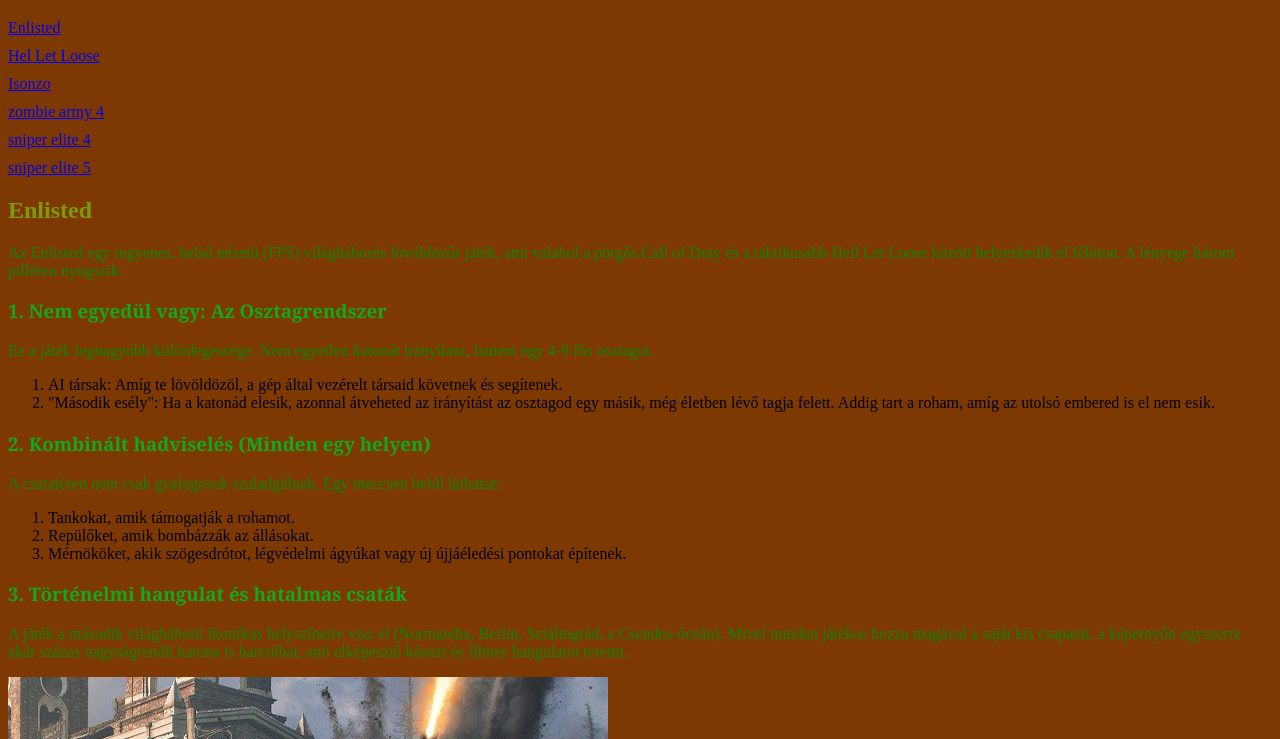
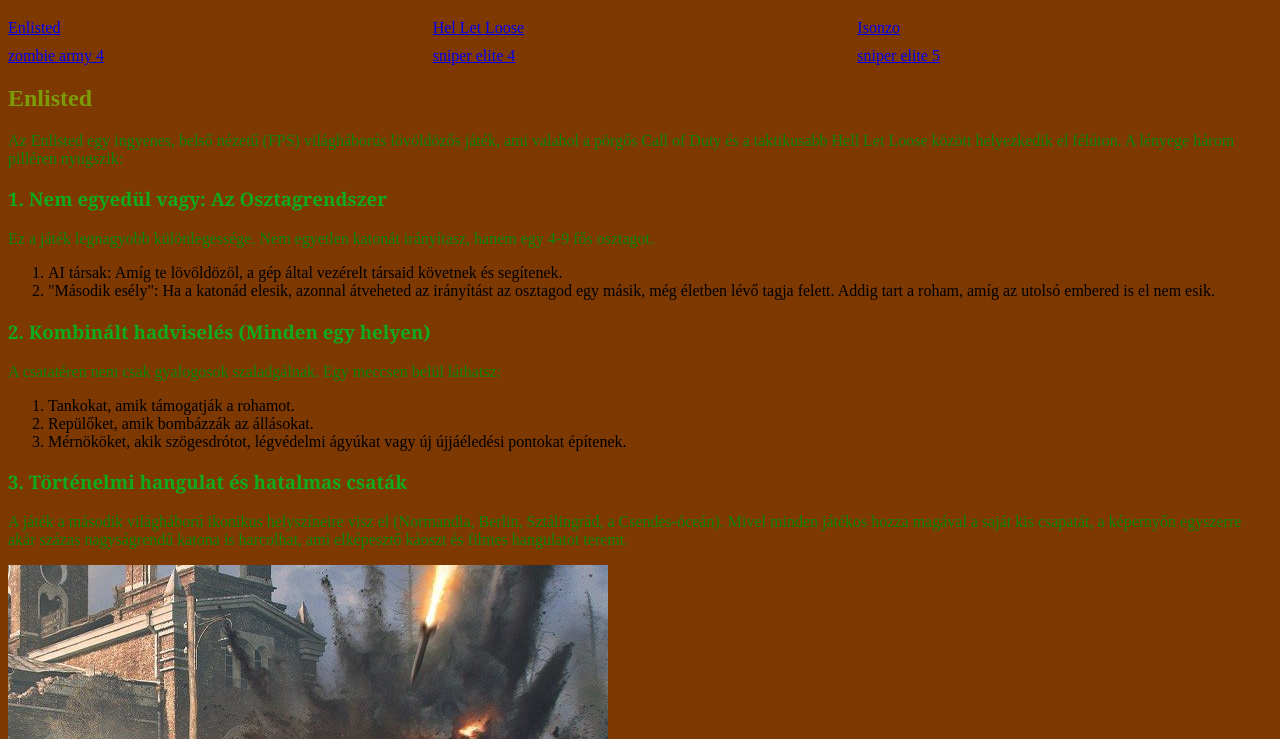
Before and after one commit to Husfield/csoportmunka0204, a plain HTML site: page index.html in a window 1280 px wide. Shown: the part 61-800 px from the top of the page. Drawn offline with Linux system fonts and the light colour scheme.

Commit message:
menu grid css

```diff
--- a/fornazas.css
+++ b/fornazas.css
@@ -8,7 +8,7 @@
 
 .menu{
     display: grid;
-    grid-template-columns 1fr 1fr 1fr;
+    grid-template-columns: 1fr 1fr 1fr;
     gap: 10px;
 }
 
```
